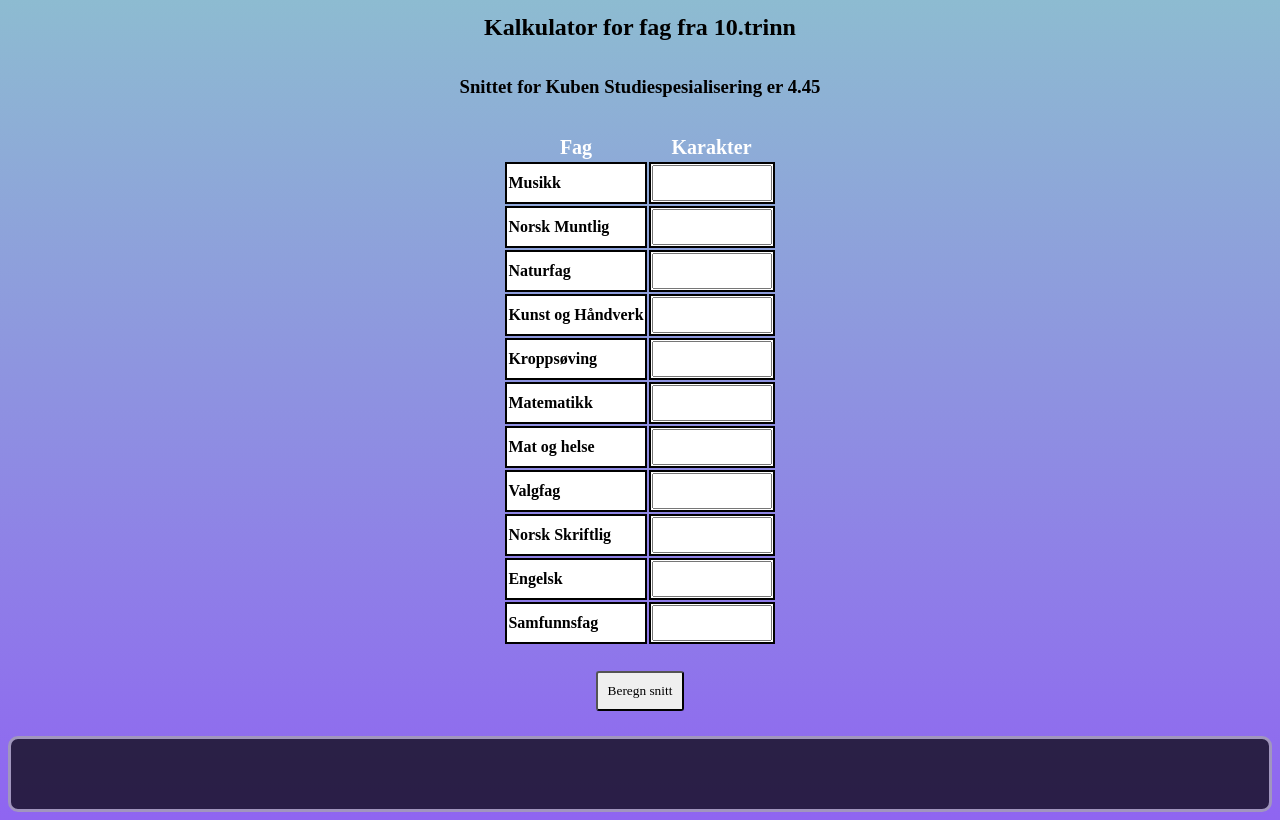
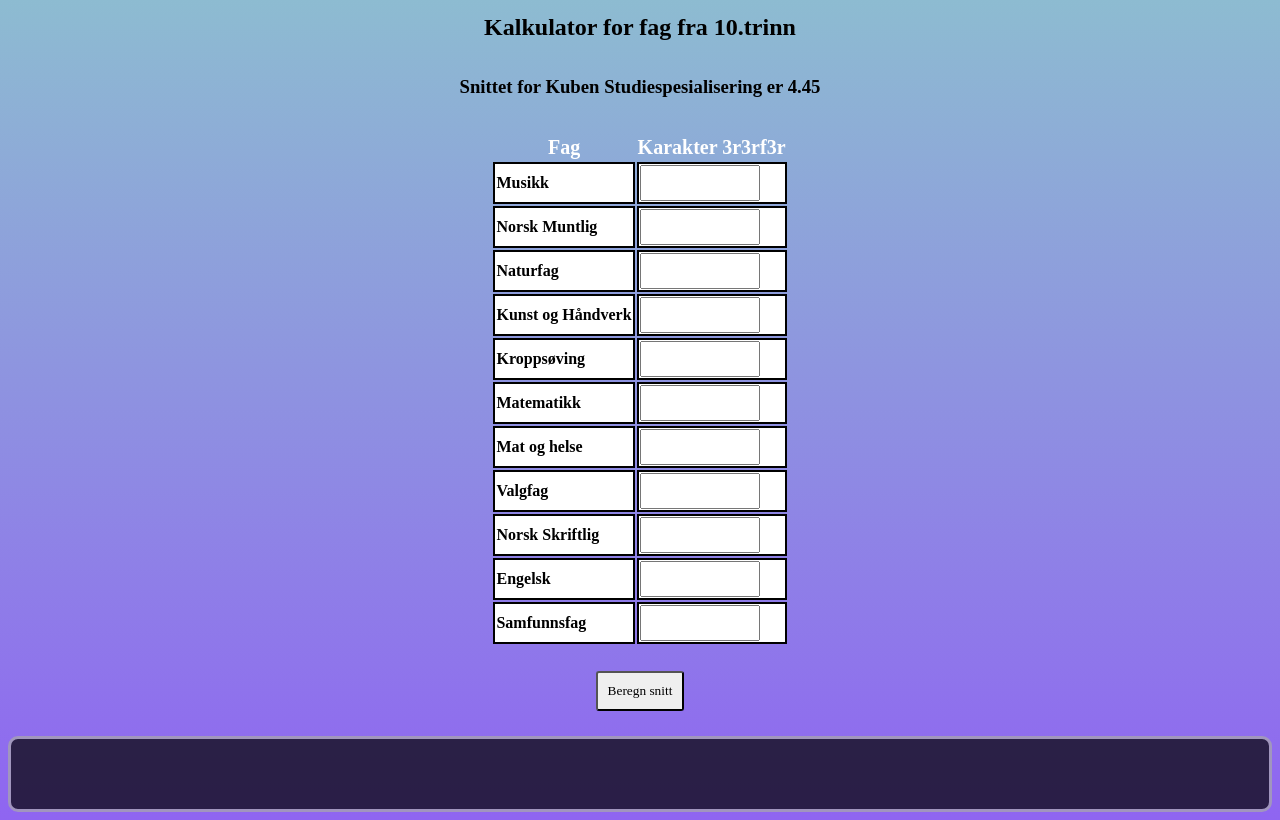
Before and after one commit to Oyexumi/Snitt-Kalkulator, a plain HTML site: page index.html in a window 1280 px wide. Shown: the part 79-899 px from the top of the page. Drawn offline with Linux system fonts and the light colour scheme; files whose address does not match are found by name.

Commit message:
Endring av tekst

```diff
--- a/index.html
+++ b/index.html
@@ -16,7 +16,7 @@
         <form action="/Del 2/Snitt_Kalkulator/index.js" method="POST">
             <tr>
                 <th>Fag</th>
-                <th>Karakter</th>
+                <th>Karakter 3r3rf3r  </th>
             </tr>
             <tr>
                 <td><b>Musikk</b></td>
```
